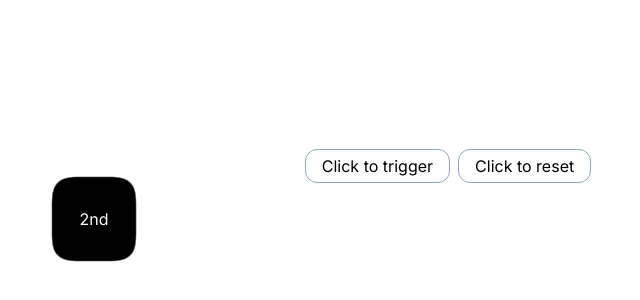
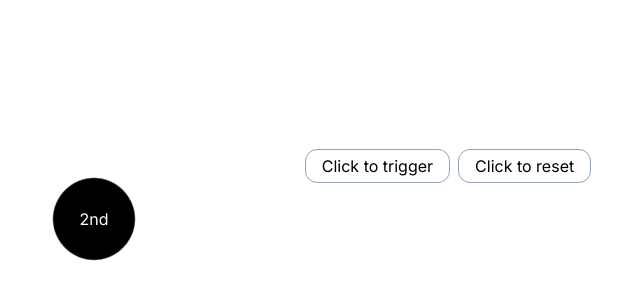
Before and after one commit to ghostMelo13/framer-components, a Next.js app: page /gooey-man in a window 1280 px wide. Shown: the part 176-476 px from the top of the page, without its empty margins (346-986 px from the left). Built offline with nearby package versions, Linux system fonts and the light colour scheme.

Commit message:
changes in loc

```diff
--- a/src/app/(framer-comp)/gooey-man/page.tsx
+++ b/src/app/(framer-comp)/gooey-man/page.tsx
@@ -33,8 +33,8 @@ export default function GooeyMan() {
                     </filter>
                 </defs>
                 <foreignObject width="100%" height="100%" filter="url(#goo)">
-                    <div className="w-20 h-20 bg-black text-white absolute top-[20%] left-[19%] flex justify-center items-center">1st</div>
-                    <div className={`w-20 h-20 bg-black text-white absolute top-[20%] left-[19%] flex justify-center items-center
+                    <div className="w-20 h-20 rounded-full bg-black text-white absolute top-[20%] left-[19%] flex justify-center items-center">1st</div>
+                    <div className={`w-20 h-20 rounded-full bg-black text-white absolute top-[20%] left-[19%] flex justify-center items-center
                     ${animate? 'translate-x-[130%] duration-[2.6s]' : 'translate-x-0 duration-1000'}`}>2nd</div>
                 </foreignObject>
             </svg>
--- a/src/app/tr/circles/page.tsx
+++ b/src/app/tr/circles/page.tsx
@@ -3,7 +3,7 @@
 export default function AnimatedHalfCircles() {
   return (
     <div className="w-full min-h-screen flex items-center justify-center bg-gray-900 py-9">
-      <svg className="absolute -top-96" width="1067" height="1050" viewBox="0 0 1067 1050" fill="none" xmlns="http://www.w3.org/2000/svg">
+       <svg width="1067" height="1050" viewBox="0 0 1067 1050" fill="none" xmlns="http://www.w3.org/2000/svg">
         <circle cx="533.5" cy="516.5" r="487" stroke="url(#paint0_linear_133_105)" strokeDasharray="12 12" />
         <circle cx="533.5" cy="508.5" r="451" stroke="url(#paint1_linear_133_105)" strokeDasharray="12 12" />
         <circle cx="534" cy="516" r="405.5" stroke="url(#paint2_linear_133_105)" strokeDasharray="12 12" />
@@ -11,13 +11,21 @@ export default function AnimatedHalfCircles() {
 
         {/* Animated circles */}
         <circle r="8" fill="#A972D9" opacity="0.8">
-          <animateMotion dur="10s" repeatCount="indefinite" path="M1020.5,516.5 A487,487 0 1,1 46.5,516.5" />
+          <animateMotion
+            dur="10s"
+            repeatCount="indefinite"
+            path="M46.5,516.5 A487,487 0 0,0 1020.5,516.5 A487,487 0 0,0 46.5,516.5"
+          />
         </circle>
         <circle r="8" fill="#A972D9" opacity="0.8">
           <animateMotion dur="9s" repeatCount="indefinite" path="M984.5,508.5 A451,451 0 1,1 82.5,508.5" />
         </circle>
         <circle r="8" fill="#A972D9" opacity="0.8">
-          <animateMotion dur="8s" repeatCount="indefinite" path="M939.5,516 A405.5,405.5 0 1,1 128.5,516" />
+          <animateMotion
+            dur="8s"
+            repeatCount="indefinite"
+            path="M128.5,516 A405.5,405.5 0 0,0 939.5,516 A405.5,405.5 0 0,0 128.5,516"
+          />
         </circle>
         <circle r="8" fill="#A972D9" opacity="0.8">
           <animateMotion dur="11s" repeatCount="indefinite" path="M1066.5,516.5 A533,533 0 1,1 0.5,516.5" />
```
